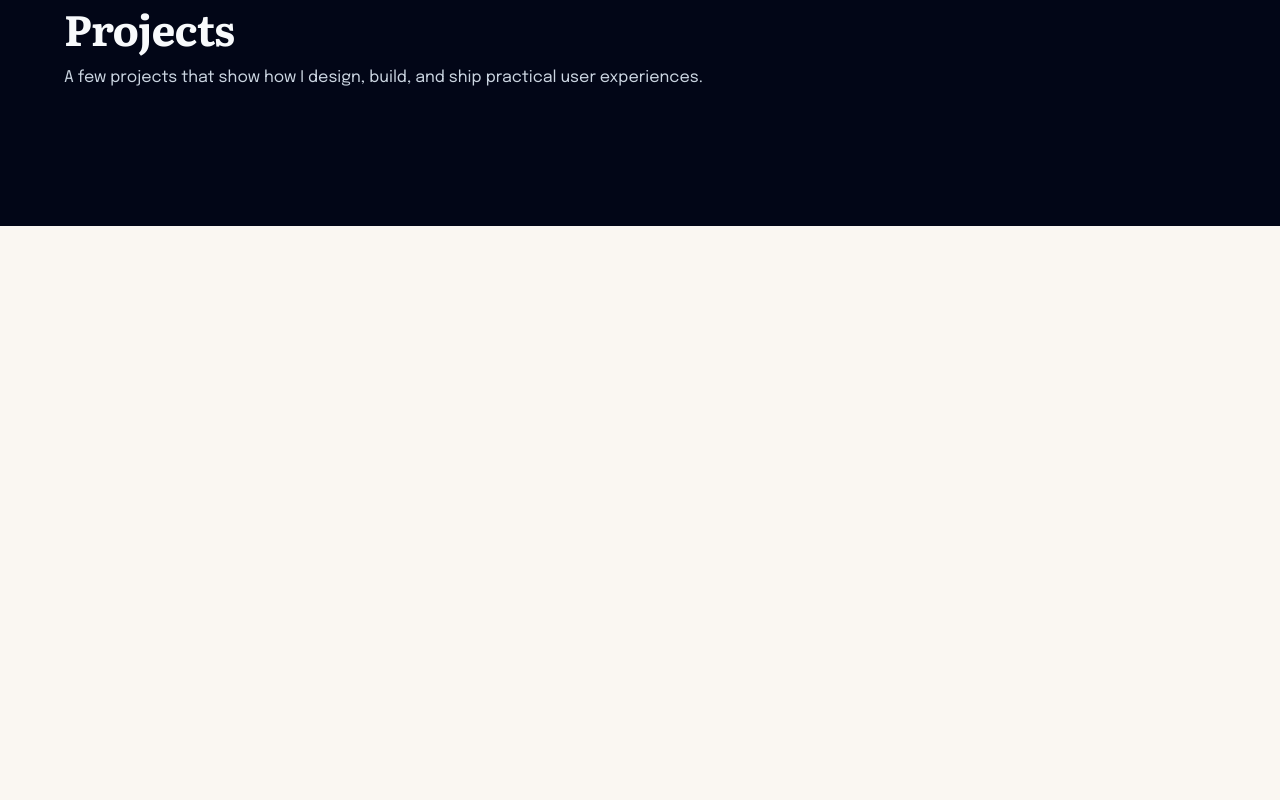
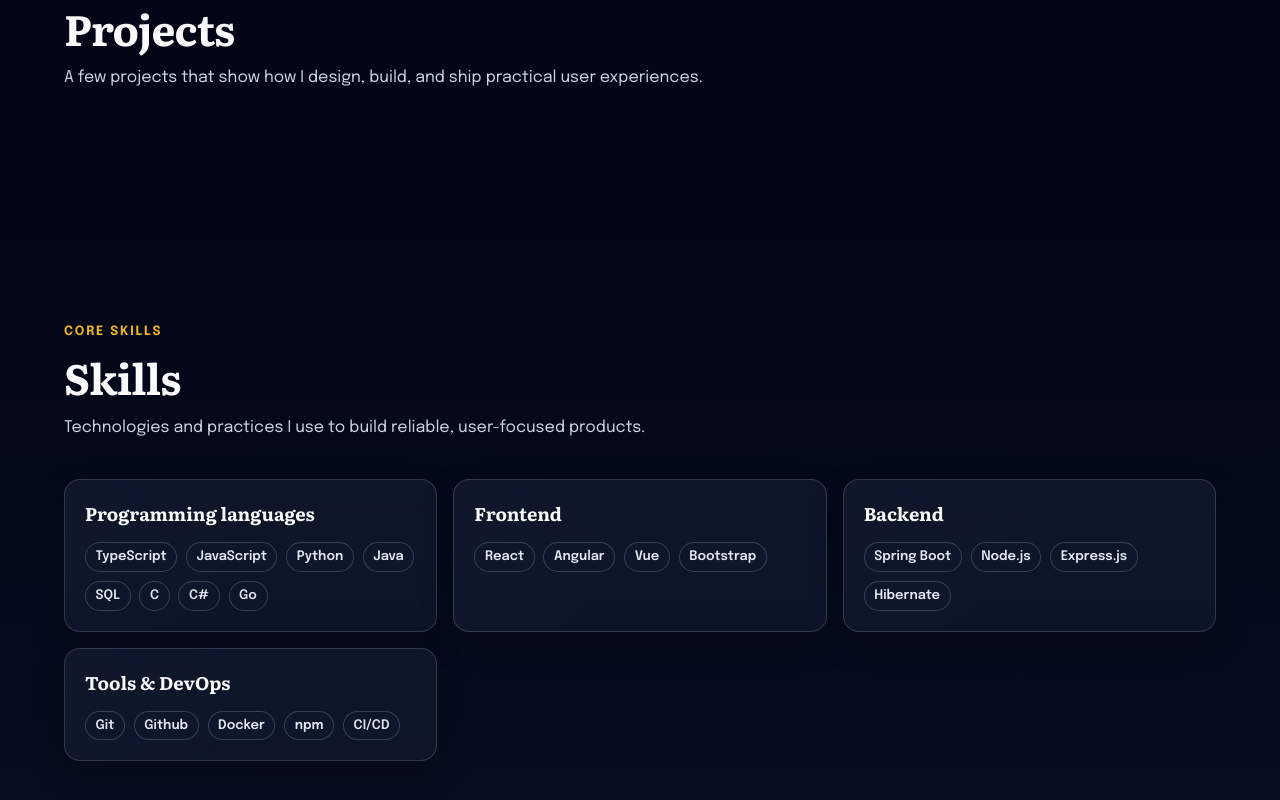
Before and after one commit to JaanusLille/portfoolio-koduleht, a React (Vite) app: page / in a window 1280 px wide. Shown: the part 827-1627 px from the top of the page. Before the commit the page ends 1053 px from the top, so only its background shows below. Built offline with nearby package versions, Linux system fonts and the light colour scheme.

Commit message:
Added "Skills" section

```diff
--- a/src/App.tsx
+++ b/src/App.tsx
@@ -1,6 +1,7 @@
 import { Header } from './components/Header'
 import { Hero } from './components/Hero'
 import { Projects } from './components/Projects'
+import { Skills } from './components/Skills'
 import './App.css'
 
 function App() {
@@ -10,6 +11,7 @@ function App() {
       <main>
         <Hero />
         <Projects />
+        <Skills />
       </main>
     </div>
   )
--- /dev/null
+++ b/src/components/Skills.css
@@ -0,0 +1,100 @@
+.skills {
+  padding: clamp(3rem, 8vw, 6rem) 1.5rem;
+  background: linear-gradient(180deg, rgb(2 6 23), rgb(8 14 32));
+}
+
+.skills__inner {
+  max-width: var(--content-max);
+  margin: 0 auto;
+}
+
+.skills__header {
+  max-width: 52rem;
+  margin-bottom: clamp(1.75rem, 3vw, 2.75rem);
+}
+
+.skills__eyebrow {
+  margin: 0 0 0.85rem;
+  font-family: var(--font-sans);
+  font-size: 0.8rem;
+  font-weight: 700;
+  letter-spacing: 0.14em;
+  text-transform: uppercase;
+  color: rgb(251 191 36 / 95%);
+}
+
+.skills__title {
+  margin: 0 0 0.85rem;
+  font-family: var(--font-display);
+  font-size: clamp(1.9rem, 4vw, 2.65rem);
+  line-height: 1.1;
+  letter-spacing: -0.02em;
+  color: rgb(248 250 252);
+}
+
+.skills__lede {
+  margin: 0;
+  font-family: var(--font-sans);
+  font-size: clamp(1rem, 1.2vw, 1.1rem);
+  line-height: 1.65;
+  color: rgb(203 213 225);
+}
+
+.skills__grid {
+  display: grid;
+  gap: 1rem;
+  grid-template-columns: repeat(3, minmax(0, 1fr));
+}
+
+.skills-card {
+  padding: 1.25rem;
+  border-radius: 16px;
+  border: 1px solid rgb(148 163 184 / 26%);
+  background:
+    linear-gradient(180deg, rgb(15 23 42 / 92%), rgb(15 23 42 / 84%)),
+    radial-gradient(circle at top left, rgb(148 163 184 / 15%), transparent 52%);
+  box-shadow: 0 12px 34px rgb(0 0 0 / 20%);
+}
+
+.skills-card__title {
+  margin: 0 0 0.9rem;
+  font-family: var(--font-display);
+  font-size: 1.15rem;
+  color: rgb(248 250 252);
+}
+
+.skills-card__list {
+  margin: 0;
+  padding: 0;
+  list-style: none;
+  display: flex;
+  flex-wrap: wrap;
+  gap: 0.55rem;
+}
+
+.skills-card__item {
+  padding: 0.25rem 0.6rem;
+  border-radius: 999px;
+  border: 1px solid rgb(148 163 184 / 30%);
+  background: rgb(15 23 42 / 84%);
+  font-family: var(--font-sans);
+  font-size: 0.82rem;
+  font-weight: 600;
+  color: rgb(226 232 240);
+}
+
+@media (max-width: 980px) {
+  .skills__grid {
+    grid-template-columns: repeat(2, minmax(0, 1fr));
+  }
+}
+
+@media (max-width: 720px) {
+  .skills__grid {
+    grid-template-columns: 1fr;
+  }
+
+  .skills-card {
+    padding: 1.1rem;
+  }
+}
--- /dev/null
+++ b/src/components/Skills.tsx
@@ -0,0 +1,58 @@
+import './Skills.css'
+
+type SkillGroup = {
+  title: string
+  items: string[]
+}
+
+const skillGroups: SkillGroup[] = [
+  {
+    title: 'Programming languages',
+    items: ['TypeScript', 'JavaScript', 'Python', 'Java', 'SQL', 'C', 'C#', 'Go'],
+  },
+  {
+    title: 'Frontend',
+    items: ['React', 'Angular', 'Vue', 'Bootstrap'],
+  },
+  {
+    title: 'Backend',
+    items: ['Spring Boot', 'Node.js', 'Express.js', 'Hibernate'],
+  },
+  {
+    title: 'Tools & DevOps',
+    items: ['Git', 'Github', 'Docker', 'npm', 'CI/CD'],
+  },
+]
+
+export function Skills() {
+  return (
+    <section className="skills" id="skills" aria-labelledby="skills-heading">
+      <div className="skills__inner">
+        <header className="skills__header">
+          <p className="skills__eyebrow">Core Skills</p>
+          <h2 id="skills-heading" className="skills__title">
+            Skills
+          </h2>
+          <p className="skills__lede">
+            Technologies and practices I use to build reliable, user-focused products.
+          </p>
+        </header>
+
+        <div className="skills__grid">
+          {skillGroups.map((group) => (
+            <article key={group.title} className="skills-card">
+              <h3 className="skills-card__title">{group.title}</h3>
+              <ul className="skills-card__list">
+                {group.items.map((item) => (
+                  <li key={item} className="skills-card__item">
+                    {item}
+                  </li>
+                ))}
+              </ul>
+            </article>
+          ))}
+        </div>
+      </div>
+    </section>
+  )
+}
```
